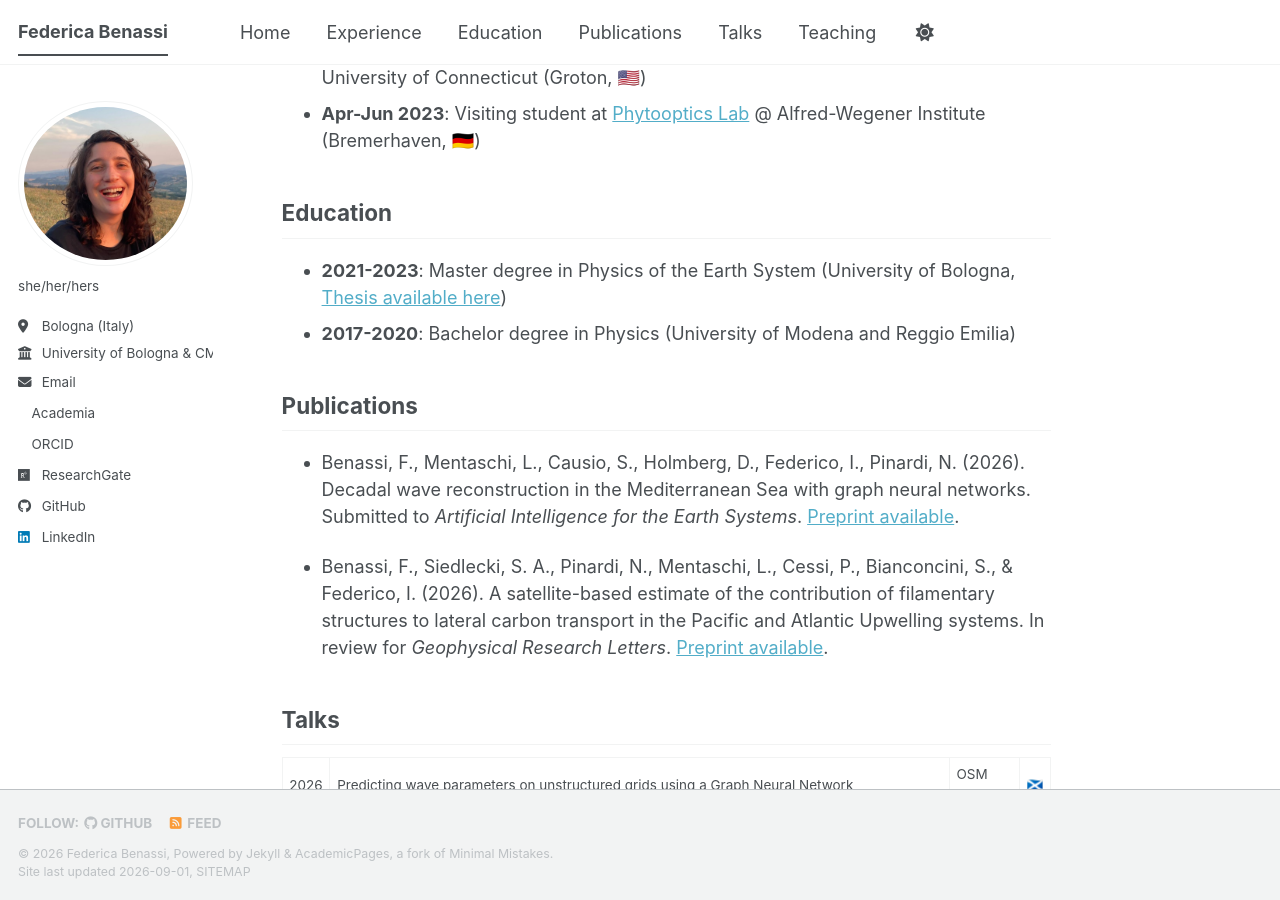
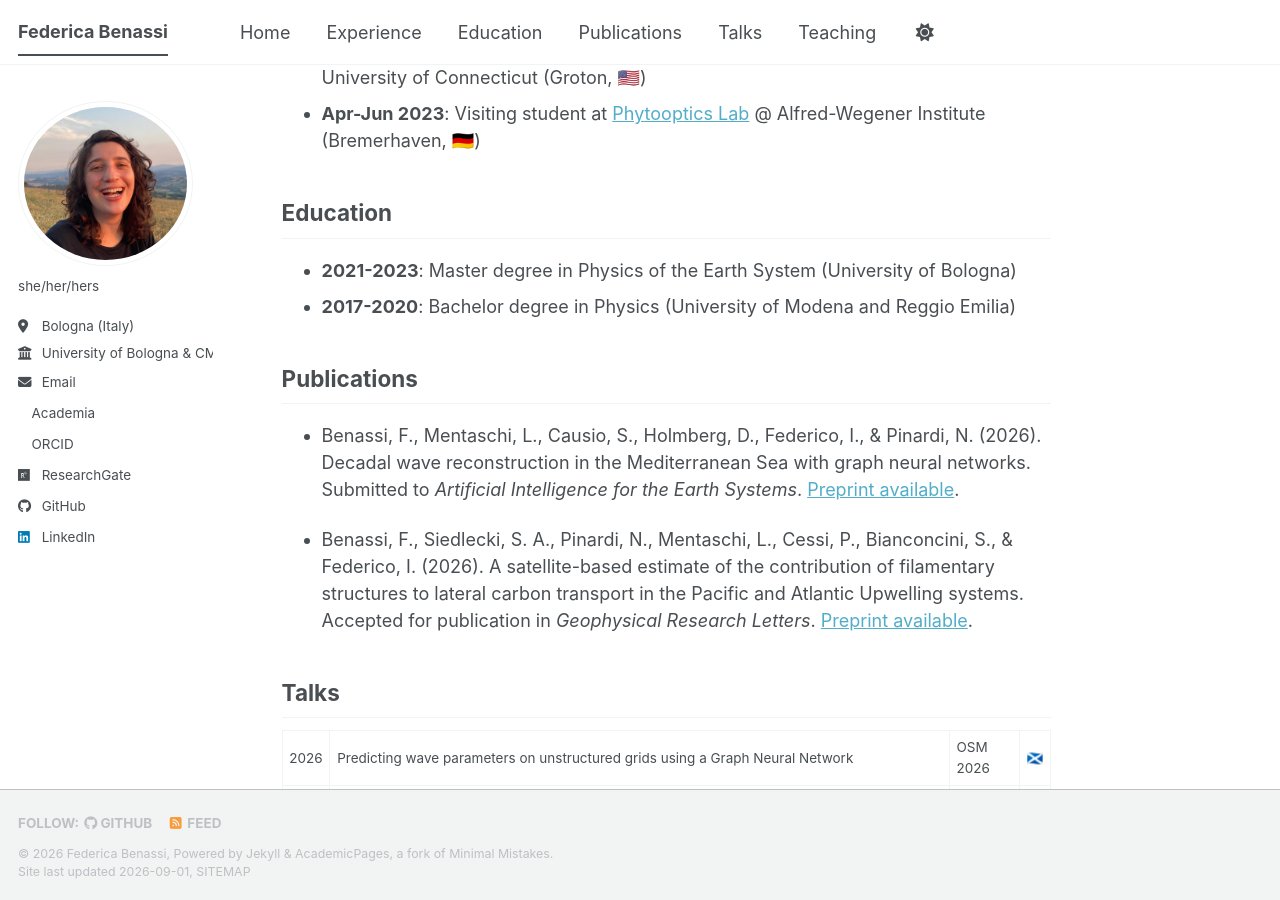
Before and after one commit to fedebenassi/fedebenassi.github.io, a Jekyll site: the page built from _pages/about.md, in a window 1280 px wide and 900 px high, scrolled down 261 px. Built offline with Jekyll 4.4.1, drawn with Linux system fonts in a browser that asks for light colours; a style sheet for code colours, icons or effects is not loaded.

Commit message:
Revise education and publication details in about.md
Updated education and publication sections to reflect recent changes.

```diff
--- a/_pages/about.md
+++ b/_pages/about.md
@@ -16,14 +16,14 @@ I am a PhD student in *Future Earth, Climate Change and Societal Challenges* at
 
 ## Education
 
-- **2021-2023**: Master degree in Physics of the Earth System (University of Bologna, [Thesis available here](https://www.sincem.unibo.it/images/tesi_Benassi.pdf))
+- **2021-2023**: Master degree in Physics of the Earth System (University of Bologna)
 - **2017-2020**: Bachelor degree in Physics (University of Modena and Reggio Emilia)
 
 ## Publications
 
-- Benassi, F., Mentaschi, L., Causio, S., Holmberg, D., Federico, I., Pinardi, N. (2026). Decadal wave reconstruction in the Mediterranean Sea with graph neural networks. Submitted to *Artificial Intelligence for the Earth Systems*. [Preprint available](https://doi.org/10.48550/arXiv.2608.16449).
+- Benassi, F., Mentaschi, L., Causio, S., Holmberg, D., Federico, I., & Pinardi, N. (2026). Decadal wave reconstruction in the Mediterranean Sea with graph neural networks. Submitted to *Artificial Intelligence for the Earth Systems*. [Preprint available](https://doi.org/10.48550/arXiv.2608.16449).
 
-- Benassi, F., Siedlecki, S. A., Pinardi, N., Mentaschi, L., Cessi, P., Bianconcini, S., & Federico, I. (2026). A satellite-based estimate of the contribution of  filamentary structures to lateral carbon transport in the Pacific and Atlantic  Upwelling systems. In review for *Geophysical Research Letters*. [Preprint available](https://doi.org/10.22541/essoar.174907155.52507576/v2).
+- Benassi, F., Siedlecki, S. A., Pinardi, N., Mentaschi, L., Cessi, P., Bianconcini, S., & Federico, I. (2026). A satellite-based estimate of the contribution of  filamentary structures to lateral carbon transport in the Pacific and Atlantic  Upwelling systems. Accepted for publication in *Geophysical Research Letters*. [Preprint available](https://doi.org/10.22541/essoar.174907155.52507576/v2).
 
 ## Talks
 
```
